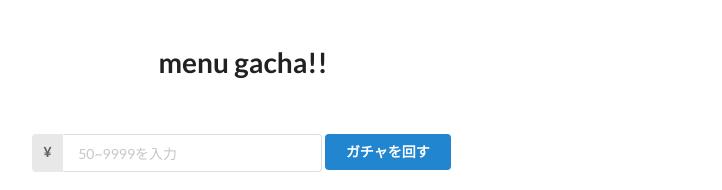
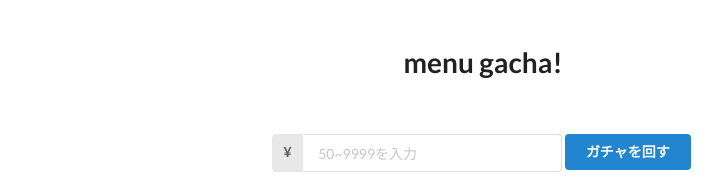
Before and after one commit to gojiteji/kosen-festa2019_gacha, a plain HTML site: page index.html in a window 1280 px wide. Shown: the top 190 px of the page, without its empty margins (157-879 px from the left). Drawn offline with nearby package versions, Linux system fonts and the light colour scheme.

Commit message:
annotation

```diff
--- a/index.css
+++ b/index.css
@@ -2,8 +2,7 @@ body{
     font-family: 'Titillium Web', sans-serif;
     background-color: #aaa;
     overflow-x: hidden;
-    height: 100vh;
-    width: 100vh;
+
 }
 h4{font-family: 'Titillium Web', sans-serif;
     color:#484;
--- a/index.html
+++ b/index.html
@@ -32,7 +32,7 @@
 
 
 <br>
-        <h1>menu gacha!!</h1>
+        <h1>menu gacha!</h1>
 
 
         <br> <br>
```
